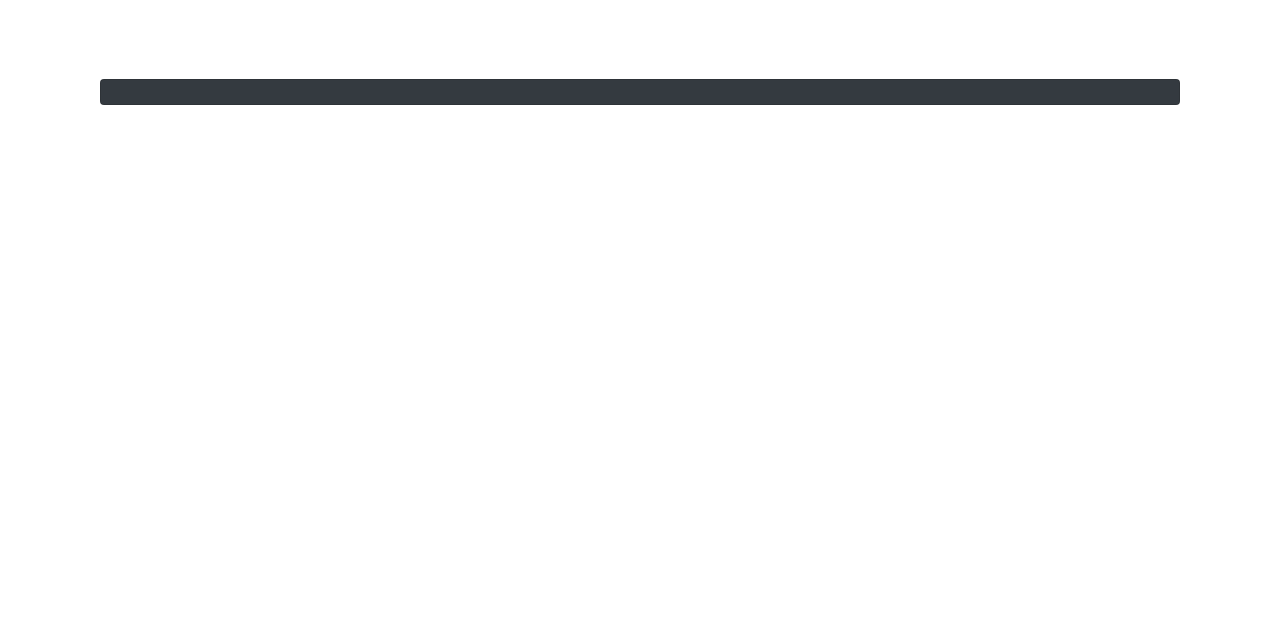
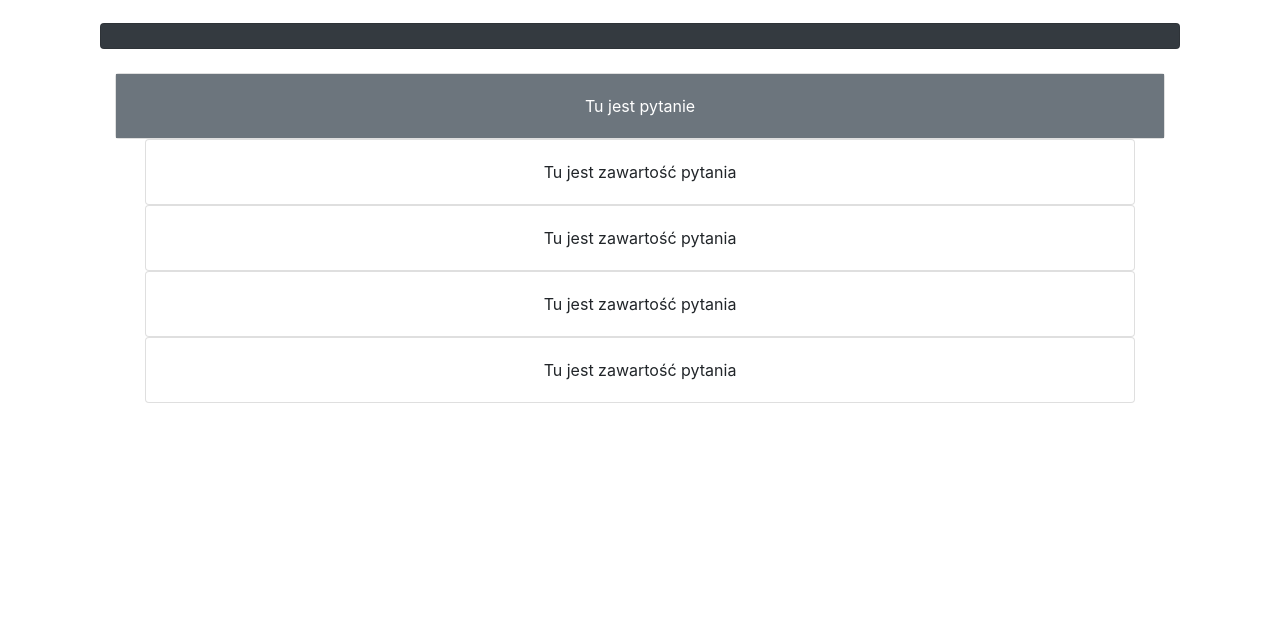
Before and after one commit to urbrob/hackathon2019, a Django app: template student-book/sbook/notes/templates/quiz_start.html in a window 1280 px wide. Shown: the part 65-708 px from the top of the page. Run offline with Django 3.2, Linux system fonts and the light colour scheme; the template is opened without the code that fills it, so the values that code supplies are empty; some libraries are stand-ins or nearby versions.

Commit message:
Init quiz logic

```diff
--- a/student-book/sbook/notes/templates/base.html
+++ b/student-book/sbook/notes/templates/base.html
@@ -9,20 +9,11 @@
     <title>Base</title>
     {% endblock %}
 
-    <!-- Bootstrap core CSS -->
-    <link href="vendor/bootstrap/css/bootstrap.min.css" rel="stylesheet">
-
-    <!-- Custom styles for this template -->
-    <link href="css/full-width-pics.css" rel="stylesheet">
-    <script src="jquery-3.3.1.min.js"></script>
-
     <!-- Required meta tags -->
     <meta charset="utf-8">
 
     <!-- Bootstrap CSS -->
     <link rel="stylesheet" href="https://stackpath.bootstrapcdn.com/bootstrap/4.3.1/css/bootstrap.min.css" integrity="sha384-ggOyR0iXCbMQv3Xipma34MD+dH/1fQ784/j6cY/iJTQUOhcWr7x9JvoRxT2MZw1T" crossorigin="anonymous">
-    <script src="vendor/jquery/jquery.min.js"></script>
-    <script src="vendor/bootstrap/js/bootstrap.bundle.min.js"></script>
     <script src="https://code.jquery.com/jquery-3.3.1.slim.min.js" integrity="sha384-q8i/X+965DzO0rT7abK41JStQIAqVgRVzpbzo5smXKp4YfRvH+8abtTE1Pi6jizo" crossorigin="anonymous"></script>
     <script src="https://cdnjs.cloudflare.com/ajax/libs/popper.js/1.14.7/umd/popper.min.js" integrity="sha384-UO2eT0CpHqdSJQ6hJty5KVphtPhzWj9WO1clHTMGa3JDZwrnQq4sF86dIHNDz0W1" crossorigin="anonymous"></script>
     <script src="https://stackpath.bootstrapcdn.com/bootstrap/4.3.1/js/bootstrap.min.js" integrity="sha384-JjSmVgyd0p3pXB1rRibZUAYoIIy6OrQ6VrjIEaFf/nJGzIxFDsf4x0xIM+B07jRM" crossorigin="anonymous"></script>
--- a/student-book/sbook/notes/templates/quiz_start.html
+++ b/student-book/sbook/notes/templates/quiz_start.html
@@ -2,6 +2,44 @@
 
 {% block head %}
 	<title>Studentbook</title>
+	<script type="text/javascript">
+		var QUESTION_LIST = {{questions|safe}};
+		var INDEX = 0;
+		var WORK_FLAG = false;
+		function set_and_reset() {
+			document.getElementById('0').style.backgroundColor='white';
+			document.getElementById('1').style.backgroundColor='white';
+			document.getElementById('2').style.backgroundColor='white';
+			document.getElementById('3').style.backgroundColor='white';
+			let actual = QUESTION_LIST[INDEX]
+			if (typeof actual !== 'undefined'){
+				document.getElementById('question').innerHTML=actual['description']
+				document.getElementById('ans-0').innerHTML=actual['answers'][0]['description']
+				document.getElementById('ans-1').innerHTML=actual['answers'][1]['description']
+				document.getElementById('ans-2').innerHTML=actual['answers'][2]['description']
+				document.getElementById('ans-3').innerHTML=actual['answers'][3]['description']
+				WORK_FLAG = true
+			}else {
+				document.getElementById('question').innerHTML='Koniec pytań :C';
+				document.getElementById('question-container').style.display='None';
+
+			}
+		}
+
+		function answer_and_reset(answer) {
+			if (WORK_FLAG){
+				let answers = QUESTION_LIST[INDEX]['answers']
+				if (answers[answer]['is_valid'] === true){
+					document.getElementById(answer.toString()).style.backgroundColor='green'
+				}else {
+					document.getElementById(answer.toString()).style.backgroundColor='red'
+				}
+				WORK_FLAG = false
+				INDEX++
+				setTimeout(set_and_reset, 1000)
+			}
+		}
+	</script>
 {% endblock %}
 
 
@@ -16,46 +54,51 @@
       </div>
     </div>
   </div>
-  {% for question in questions %}
   <div class="container">
     <br>
     <div class="container">
       <div class="card">
         <div class="card-body bg-secondary">
-          <div id="{{ question.pk }}" class="row justify-content-md-center text-white">
-          {{ question.description }}
+          <div id="question" class="row justify-content-md-center text-white">Tu jest pytanie</div>
+        </div>
+      </div>
+      <div class="container" id='question-container'>
+        <div onclick="answer_and_reset(0)" class="col">
+          <div id="0" class="card">
+            <div class="card-body">
+              <div id="ans-0" class="row justify-content-md-center">Tu jest zawartość pytania</div>
+            </div>
+          </div>
+        </div>
+				<div onclick="answer_and_reset(1)" class="col">
+          <div id="1" class="card">
+            <div class="card-body">
+              <div id="ans-1" class="row justify-content-md-center">Tu jest zawartość pytania</div>
+            </div>
+          </div>
+        </div>
+				<div onclick="answer_and_reset(2)" class="col">
+          <div id="2" class="card">
+            <div class="card-body">
+              <div id="ans-2" class="row justify-content-md-center">Tu jest zawartość pytania</div>
+            </div>
+          </div>
+        </div>
+				<div onclick="answer_and_reset(3)" class="col">
+          <div id="3" class="card">
+            <div class="card-body">
+              <div id="ans-3" class="row justify-content-md-center">Tu jest zawartość pytania</div>
+            </div>
           </div>
         </div>
       </div>
-      <div class="container">
-        {% for answer in question.answers %}
-        <div class="col">
-          <div id="{{ answer.pk }}" class="card">
-            <div class="card-body">
-              <div class="row justify-content-md-center">
-                {{ answer.description }}
-              </div>
-            </div>
-          </div>
-        </div>
-        <script type="text/javascript">
-          function getcube_{{ answer.pk }}(){
-            var number=document.getElementById("{{ question.pk }}").;
-            alert(number);
-          }
-        </script>
-        <input type="button" value="cube" onclick="getcube_{{ answer.pk }}()"/>
-        {% endfor %}
-      </div>
     </div>
   </div>
-  {% endfor %}
 </div>
 
 
-
-
-
-
+<script>
+document.onload = set_and_reset()
+</script>
 
 {% endblock %}
--- a/student-book/sbook/notes/urls.py
+++ b/student-book/sbook/notes/urls.py
@@ -12,7 +12,7 @@ urlpatterns = [
     # APP views
 	path("groups", views.GroupsList.as_view(), name="groups"),
 	path("group/<group_pk>", views.QuizList.as_view(), name='group_display'),
-	path("group/<group_pk>/<quiz_pk>", views.QuestionDetails.as_view(), name='quiz_menu_display'),
-	path("group/<group_pk>/<quiz_pk>/manage", views.quiz_display, name="quiz_display"),
+	path("group/<group_pk>/<quiz_pk>", views.quiz_menu_display, name='quiz_menu_display'),
+	path("group/<group_pk>/<quiz_pk>/manage", views.QuestionDetails.as_view(), name="quiz_display"),
 	path("group/<group_pk>/<quiz_pk>/quiz_start", views.quiz_start, name='quiz_start'),
 ]
--- a/student-book/sbook/notes/views.py
+++ b/student-book/sbook/notes/views.py
@@ -12,6 +12,7 @@ from django.http import Http404
 from rest_framework import permissions
 from django.urls import reverse
 from django.db.models import Q
+import json
 import datetime
 
 def quiz_start(request, group_pk, quiz_pk):
@@ -24,8 +25,7 @@ def quiz_start(request, group_pk, quiz_pk):
     except Quiz.DoesNotExist:
         return Http404('Quiz does not exist')
     questions_serializers = QuestionSerializer(quiz.questions.all(), many=True)
-    #import pdb; pdb.set_trace()
-    return render(request, 'quiz_start.html', {'questions': questions_serializers.data, 'quiz': quiz})
+    return render(request, 'quiz_start.html', {'questions': json.dumps(questions_serializers.data), 'quiz': quiz})
 
 def quiz_display(request, group_pk, quiz_pk):
     try:
```
